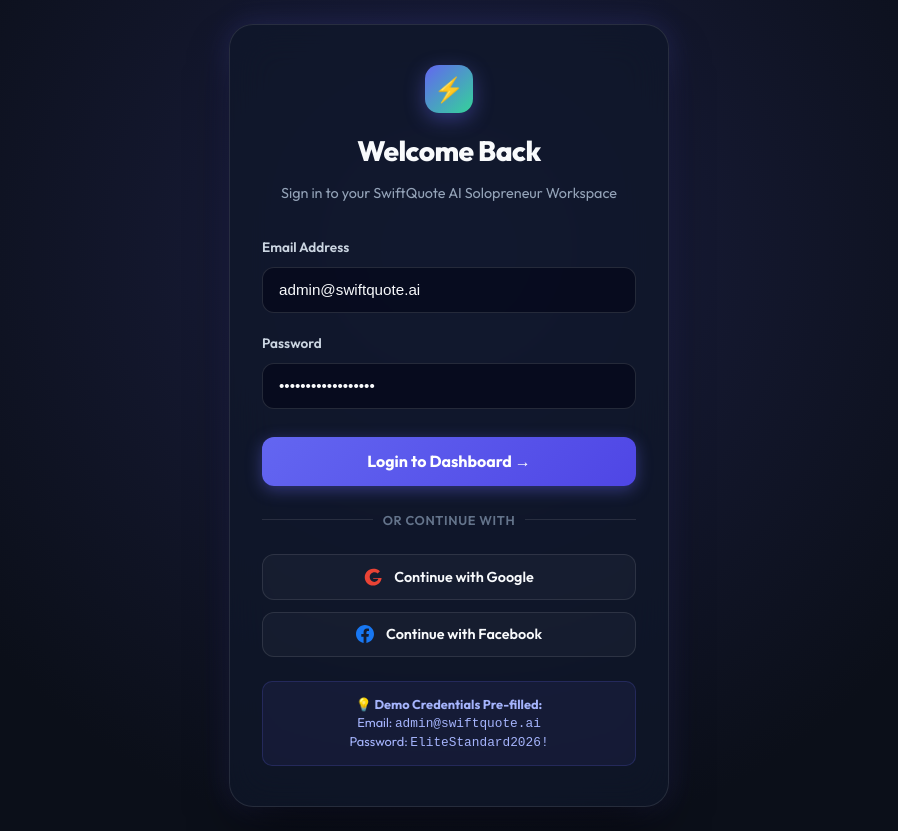
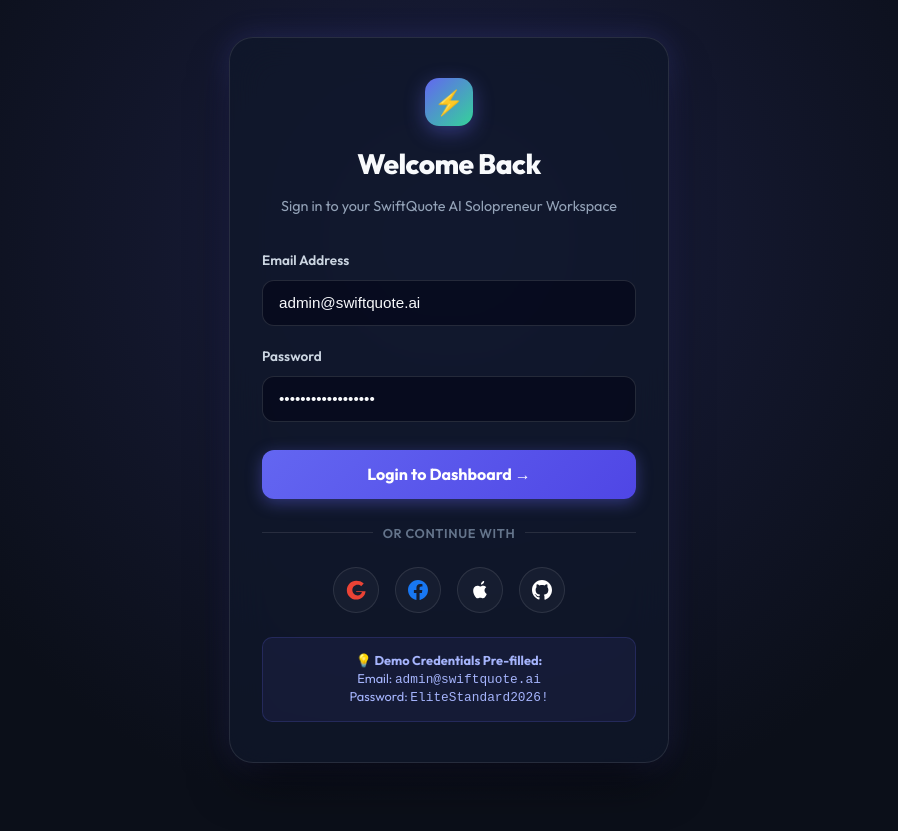
Before and after one commit to mardy-technology-ltd/SwiftQuota-AI, a Next.js app: page /login in a window 1280 px wide. Shown: the whole page, without its empty margins (191-1089 px from the left). After the commit the page ends 800 px from the top, so only its background shows below. Built offline with nearby package versions, Linux system fonts and the light colour scheme.

Commit message:
feat: design horizontal circle icon-only buttons for social login (Google, Facebook, Apple, GitHub)

```diff
--- a/app/login/login.module.css
+++ b/app/login/login.module.css
@@ -192,3 +192,35 @@
   align-items: center;
   justify-content: center;
 }
+
+.socialRow {
+  display: flex;
+  justify-content: center;
+  gap: 1rem;
+  margin-top: 1rem;
+}
+
+.iconSocialBtn {
+  display: flex;
+  align-items: center;
+  justify-content: center;
+  width: 46px;
+  height: 46px;
+  border-radius: 50%;
+  background: rgba(255, 255, 255, 0.03);
+  border: 1px solid rgba(255, 255, 255, 0.1);
+  cursor: pointer;
+  transition: all 0.2s ease;
+  padding: 0;
+}
+
+.iconSocialBtn:hover {
+  background: rgba(255, 255, 255, 0.08);
+  border-color: rgba(255, 255, 255, 0.25);
+  transform: translateY(-2px);
+  box-shadow: 0 4px 12px rgba(255, 255, 255, 0.1);
+}
+
+.iconSocialBtn:active {
+  transform: translateY(0);
+}
--- a/app/login/page.js
+++ b/app/login/page.js
@@ -118,36 +118,56 @@
 
       <div className={styles.divider}>or continue with</div>
 
-      <div className={styles.socialGroup}>
+      <div className={styles.socialRow}>
         <button
           type="button"
           disabled={loading}
           onClick={() => handleSocialLogin("google")}
-          className={styles.socialBtn}
+          className={styles.iconSocialBtn}
+          title="Continue with Google"
         >
-          <span className={styles.socialIcon}>
-            <svg width="18" height="18" viewBox="0 0 24 24">
+          <svg width="20" height="20" viewBox="0 0 24 24">
             <path
               fill="#EA4335"
               d="M12.24 10.285V14.4h6.887c-.648 2.41-2.519 4.114-5.136 4.114-3.51 0-6.38-2.87-6.38-6.38s2.87-6.38 6.38-6.38c1.626 0 3.09.61 4.223 1.6 l3.1-3.1C18.66 1.76 15.65 1 12.24 1 6.032 1 1 6.032 1 12.24s5.032 11.24 11.24 11.24c5.897 0 10.76-4.257 11.24-10.125H12.24z"
             />
           </svg>
-          </span>
-          Continue with Google
         </button>
 
         <button
           type="button"
           disabled={loading}
           onClick={() => handleSocialLogin("facebook")}
-          className={styles.socialBtn}
+          className={styles.iconSocialBtn}
+          title="Continue with Facebook"
         >
-          <span className={styles.socialIcon}>
-            <svg width="18" height="18" viewBox="0 0 24 24" fill="#1877F2">
+          <svg width="20" height="20" viewBox="0 0 24 24" fill="#1877F2">
             <path d="M24 12.073c0-6.627-5.373-12-12-12s-12 5.373-12 12c0 5.99 4.388 10.954 10.125 11.854v-8.385H7.078v-3.47h3.047V9.43c0-3.007 1.792-4.669 4.533-4.669 1.312 0 2.686.235 2.686.235v2.953H15.83c-1.491 0-1.956.925-1.956 1.874v2.25h3.328l-.532 3.47h-2.796v8.385C19.612 23.027 24 18.062 24 12.073z" />
           </svg>
-          </span>
-          Continue with Facebook
+        </button>
+
+        <button
+          type="button"
+          disabled={loading}
+          onClick={() => handleSocialLogin("apple")}
+          className={styles.iconSocialBtn}
+          title="Continue with Apple"
+        >
+          <svg width="20" height="20" viewBox="0 0 24 24" fill="#FFFFFF">
+            <path d="M18.71 19.5c-.83 1.24-1.71 2.45-3.05 2.47-1.34.03-1.77-.79-3.29-.79-1.53 0-2 .77-3.27.82-1.31.05-2.3-1.32-3.14-2.53C4.25 17 2.94 12.45 4.7 9.39c.87-1.52 2.43-2.48 4.12-2.51 1.28-.02 2.5.87 3.29.87.78 0 2.26-1.07 3.81-.91.65.03 2.47.26 3.64 1.98-.09.06-2.17 1.28-2.15 3.81.03 3.02 2.65 4.03 2.68 4.04-.03.07-.42 1.44-1.38 2.83M15.97 4.17c.66-.81 1.11-1.93.99-3.06-.96.04-2.13.64-2.82 1.45-.6.7-1.13 1.84-.99 2.94.1.08 1.16.03 2.82-1.33z" />
+          </svg>
+        </button>
+
+        <button
+          type="button"
+          disabled={loading}
+          onClick={() => handleSocialLogin("github")}
+          className={styles.iconSocialBtn}
+          title="Continue with GitHub"
+        >
+          <svg width="20" height="20" viewBox="0 0 24 24" fill="#FFFFFF">
+            <path d="M12 0C5.37 0 0 5.37 0 12c0 5.3 3.438 9.8 8.205 11.385.6.11.82-.26.82-.577v-2.234c-3.338.724-4.042-1.61-4.042-1.61C4.422 18.07 3.633 17.7 3.633 17.7c-1.087-.744.084-.729.084-.729 1.205.084 1.838 1.236 1.838 1.236 1.07 1.835 2.809 1.305 3.495.998.108-.776.417-1.305.76-1.605-2.665-.3-5.466-1.332-5.466-5.93 0-1.31.465-2.38 1.235-3.22-.135-.303-.54-1.523.105-3.176 0 0 1.005-.322 3.3 1.23.96-.267 1.98-.399 3-.405 1.02.006 2.04.138 3 .405 2.28-1.552 3.285-1.23 3.285-1.23.645 1.653.24 2.873.12 3.176.765.84 1.23 1.91 1.23 3.22 0 4.61-2.805 5.625-5.475 5.92.42.36.81 1.096.81 2.22v3.293c0 .319.22.694.825.576C20.565 21.795 24 17.3 24 12c0-6.63-5.37-12-12-12z" />
+          </svg>
         </button>
       </div>
 
```
Lines whose indentation alone changed are shown as unchanged.
